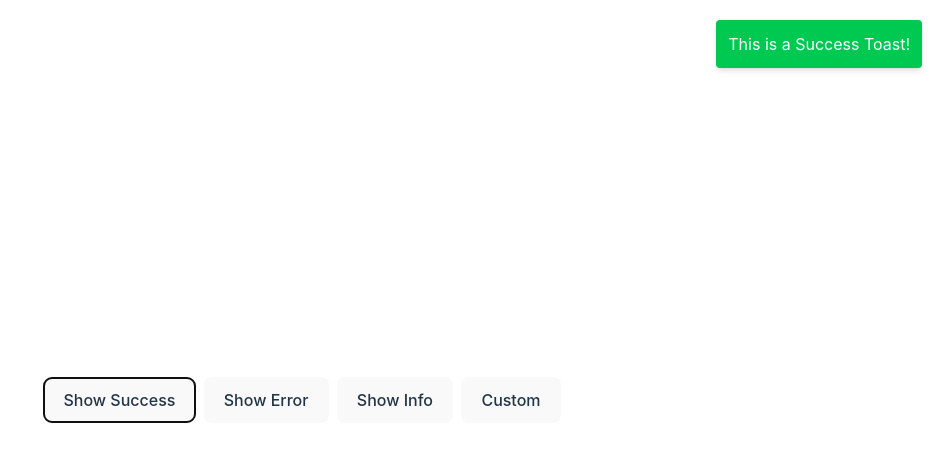
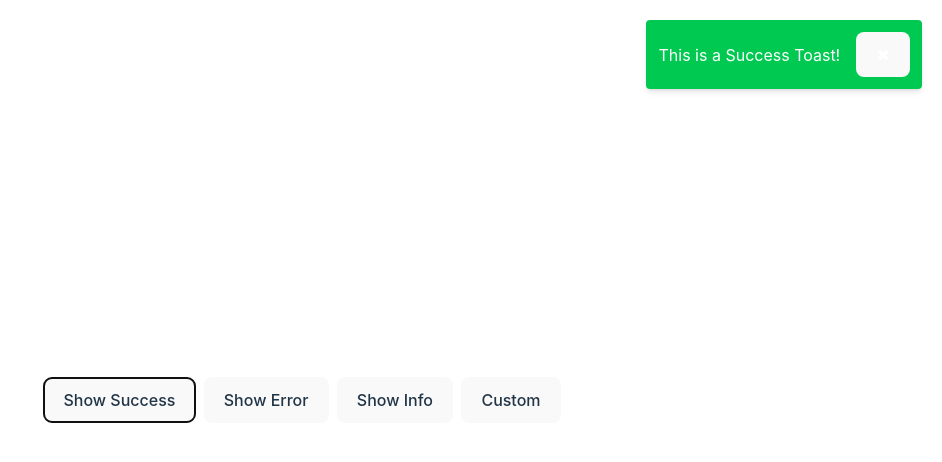
Before and after one commit to madhav-relish/toastvich, a React (Vite) app: page / in a window 1280 px wide. Both pictures are taken after a click on the button "Show Success". Shown: the top 462 px of the page, without its empty margins (338-1280 px from the left). Built offline with nearby package versions, Linux system fonts and the light colour scheme.

Commit message:
Added user toast interaction

```diff
--- a/src/components/toast.tsx
+++ b/src/components/toast.tsx
@@ -26,6 +26,10 @@ const ToastContainer = () => {
 };
 
 const Toast = ({ toast }: { toast: toastType }) => {
+    const context = useContext(ToastContext);
+    if (!context) return null;
+
+    const { removeToast } = context;
   const [show, setShow] = useState(false);
 
   useEffect(() => {
@@ -34,14 +38,22 @@ const Toast = ({ toast }: { toast: toastType }) => {
     return () => clearTimeout(timer);
   }, [toast]);
 
+  const closeToast = ()=>{
+    setShow(false);
+    setTimeout(() => removeToast(toast.id), 500);
+  }
+
   return (
     <div
-      className={`p-3 rounded shadow-md transition-all duration-500 ease-in-out transform ${
-        show ? "opacity-100 translate-x-0" : "opacity-0 translate-x-5"
-      } ${toastStyles[toast.type ?? "default"]}`}
-    >
-      {toast.message}
-    </div>
+    className={`flex items-center justify-between p-3 rounded shadow-md transition-all duration-500 ease-in-out transform ${
+      show ? "opacity-100 translate-x-0" : "opacity-0 translate-x-5"
+    } ${toastStyles[toast.type ?? "default"]}`}
+  >
+    <span>{toast.message}</span>
+    <button className="ml-4 text-white bg-black px-2 py-1 rounded hover:bg-gray-800" onClick={closeToast}>
+      ✖
+    </button>
+  </div>
   );
 };
 
--- a/src/hooks/useToast.tsx
+++ b/src/hooks/useToast.tsx
@@ -29,8 +29,12 @@ export const ToastProvider = ({ children }: { children: React.ReactNode }) => {
     }, duration);
   };
 
+  const removeToast = (id: number)=>{
+    setToasts((prev) => prev.filter((toast) => toast.id !== id));
+  }
+
   return (
-    <ToastContext.Provider value={{ showToast, toasts }}>
+    <ToastContext.Provider value={{ showToast, toasts, removeToast }}>
       {children}
       <ToastContainer/>
     </ToastContext.Provider>
--- a/src/types/toastTypes.ts
+++ b/src/types/toastTypes.ts
@@ -7,5 +7,6 @@ export interface toastType {
 
 export interface toastContextType {
     showToast: ( message: string, type: toastType["type"], duration?: number) => void;
-    toasts: toastType[]
+    toasts: toastType[];
+    removeToast: ( id: number) => void
 }
```
